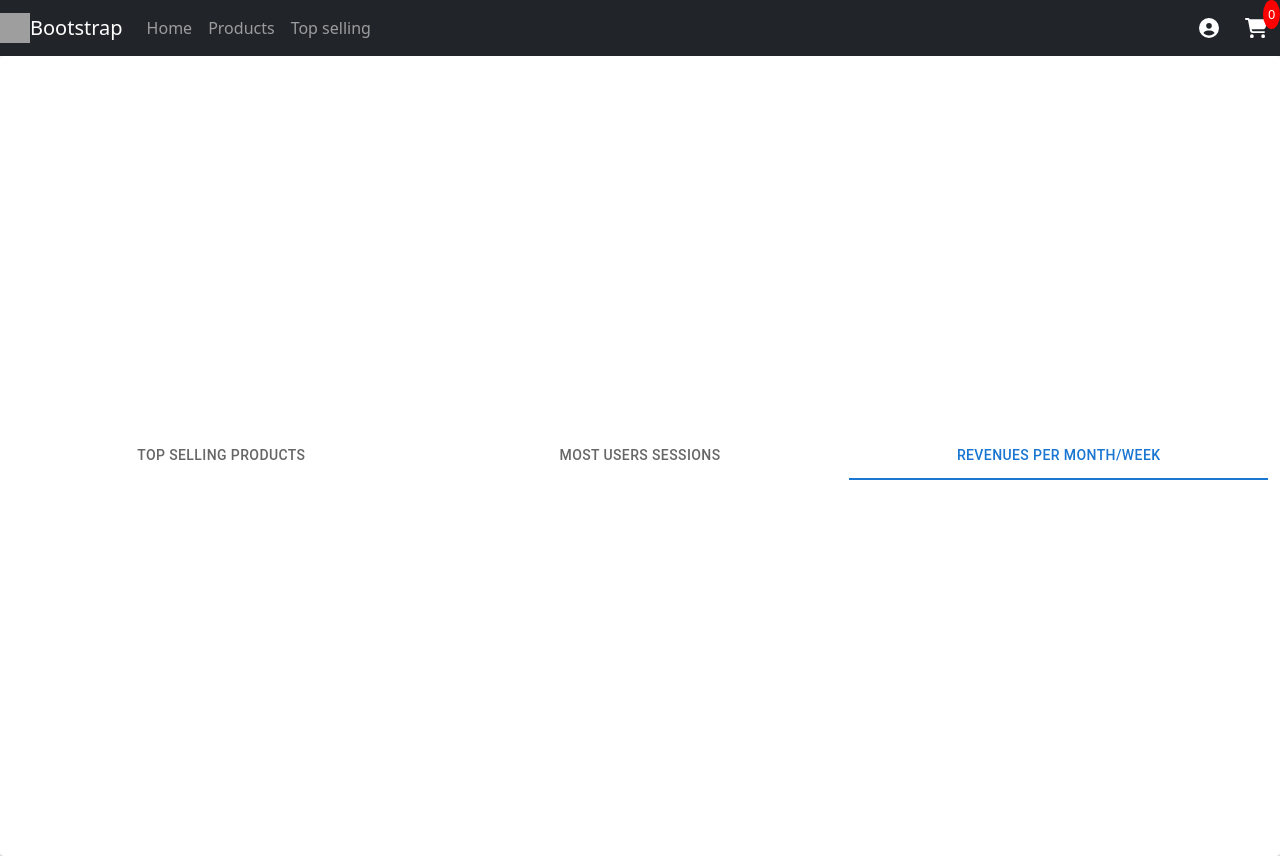
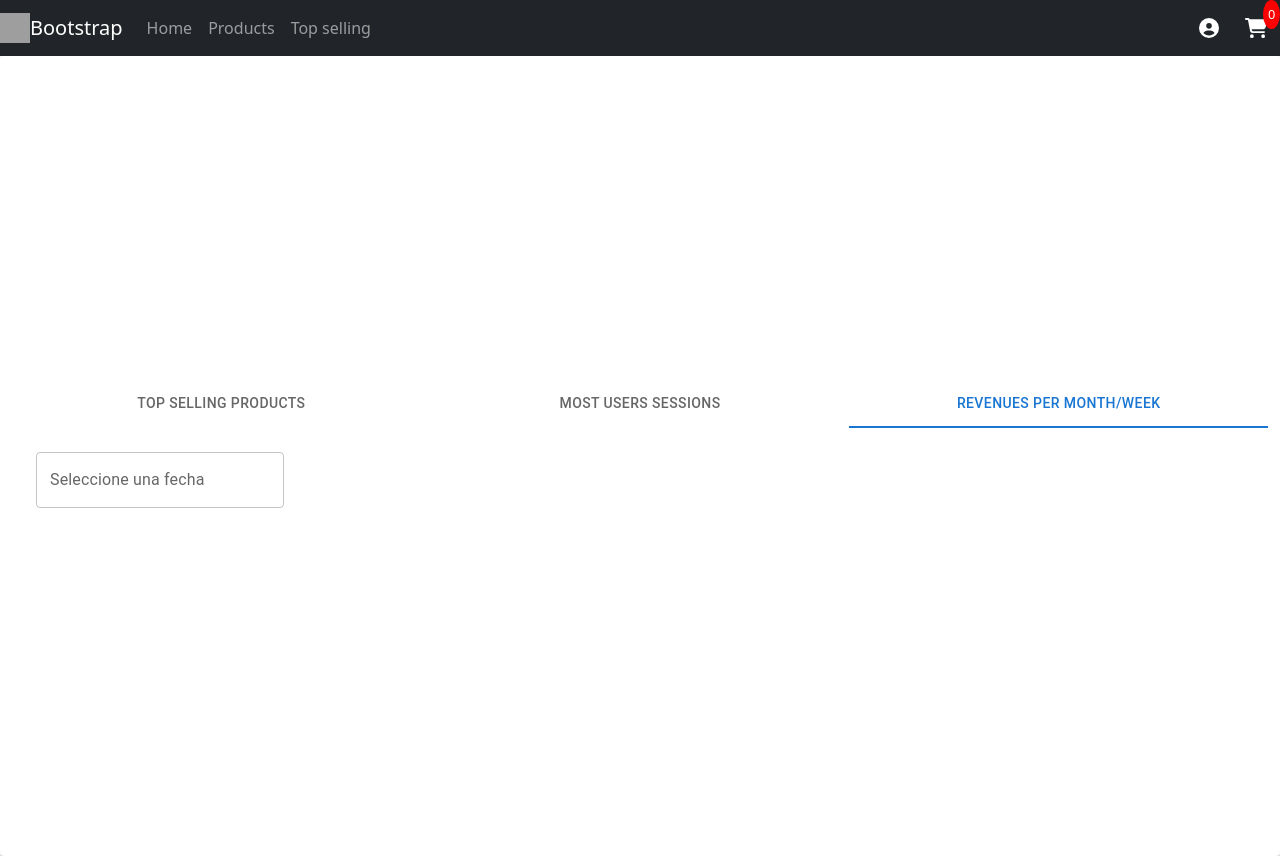
Before and after one commit to carlokos/OnlineStoreFrontend, a React (Vite) app: page /statistics in a window 1280 px wide. Both pictures are taken after a click on the tab "REVENUES PER MONTH/WEEK". Built offline with nearby package versions, Linux system fonts and the light colour scheme; no server answers; grey boxes are pictures that could not be loaded.

Commit message:
statistics mid way

```diff
--- a/package.json
+++ b/package.json
@@ -16,12 +16,15 @@
     "@fortawesome/free-solid-svg-icons": "^6.4.2",
     "@fortawesome/react-fontawesome": "^0.2.0",
     "@mui/icons-material": "^5.14.15",
-    "@mui/material": "^5.14.15",
+    "@mui/lab": "^5.0.0-alpha.153",
+    "@mui/material": "^5.14.18",
     "@mui/x-charts": "^6.18.1",
     "@mui/x-data-grid": "^6.17.0",
+    "@mui/x-date-pickers": "^6.18.1",
     "axios": "^1.5.1",
     "bootstrap": "^5.3.2",
     "chart.js": "^4.4.0",
+    "dayjs": "^1.11.10",
     "dom": "^0.0.3",
     "js-cookie": "^2.2.1",
     "lodash": "^4.17.21",
--- /dev/null
+++ b/src/components/Statistics/Revenues.jsx
@@ -0,0 +1,34 @@
+import React, { useState } from 'react';
+import { AdapterDayjs } from '@mui/x-date-pickers/AdapterDayjs';
+import { LocalizationProvider } from '@mui/x-date-pickers/LocalizationProvider';
+import { DatePicker } from '@mui/x-date-pickers/DatePicker';
+import dayjs from 'dayjs';
+
+const Revenues = () => {
+  const [selectedDate, handleDateChange] = useState(null);
+
+  const handleDateSelection = (date) => {
+    // Obtén el mes como un número (de 0 a 11)
+    const selectedMonth = dayjs(date).month() + 1;
+
+    // Muestra el mes en la consola
+    console.log('Mes seleccionado:', selectedMonth);
+
+    // Actualiza el estado con la nueva fecha seleccionada
+    handleDateChange(date);
+  };
+
+  return (
+    <LocalizationProvider dateAdapter={AdapterDayjs}>
+      <DatePicker
+        label="Seleccione una fecha"
+        views={['month', 'year']}
+        value={selectedDate}
+        onChange={(date) => handleDateSelection(date)}
+        renderInput={(params) => <input {...params} />} // Puedes cambiar esto según tu forma de renderizar el input
+      />
+    </LocalizationProvider>
+  );
+};
+
+export default Revenues;
--- a/src/pages/StatisticsPage/Statistics.jsx
+++ b/src/pages/StatisticsPage/Statistics.jsx
@@ -6,6 +6,7 @@ import Box from '@mui/material/Box';
 import ProductTable from '../../components/Statistics/productsTable';
 import CategoriesChar from '../../components/Statistics/CategoriesChar';
 import UserTable from '../../components/Statistics/userTable';
+import Revenues from '../../components/Statistics/Revenues';
 import Paper from '@mui/material/Paper';
 
 const Statistics = () => {
@@ -45,6 +46,13 @@ const Statistics = () => {
                         </Grid>
                     </Grid>
                 </TabPanel>
+                <TabPanel value={value} index={2}>
+                    <Grid container spacing={2}>
+                        <Grid item xs={12}>
+                            <Revenues />
+                        </Grid>
+                    </Grid>
+                </TabPanel>
             </Box>
         </Paper>
     );
```
Also changed, not shown: 1 other file (tests, documents, lock files or other folders).
